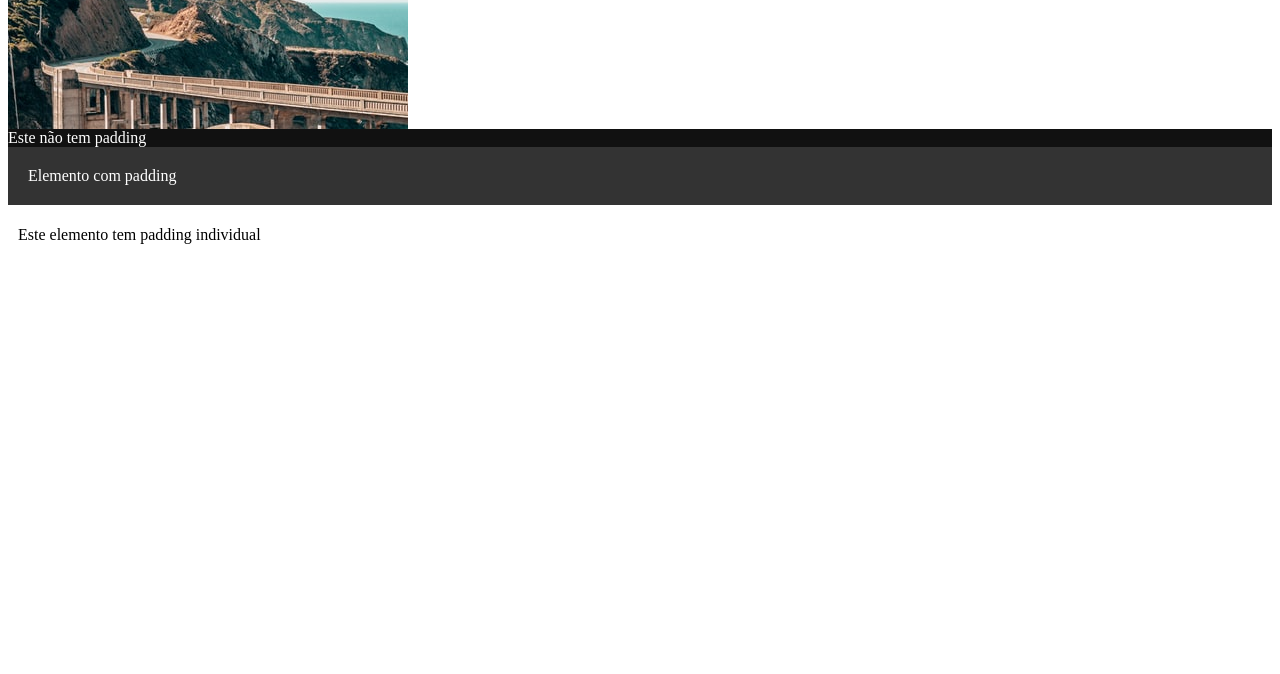
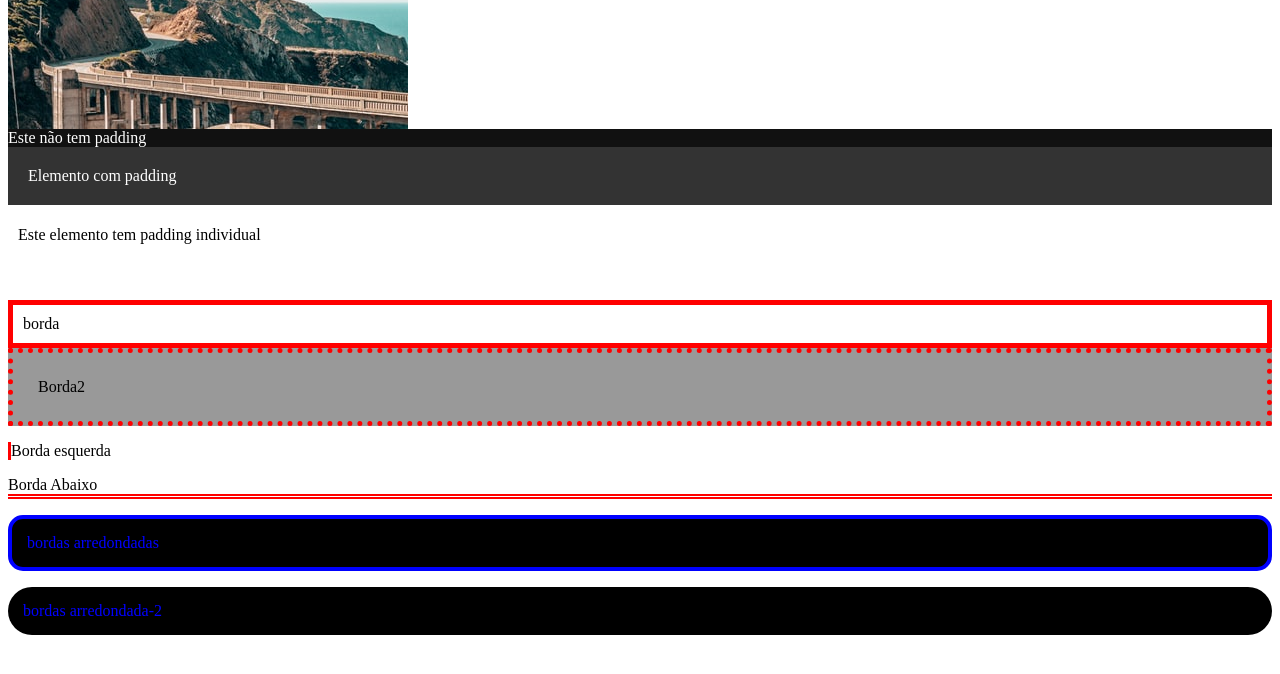
Before and after one commit to LariAraujo1/13-03-html, a plain HTML site: page index.html in a window 1280 px wide. Shown: the part 2164-2838 px from the top of the page. Drawn offline with Linux system fonts and the light colour scheme.

Commit message:
21. bordas

```diff
--- a/css/style.css
+++ b/css/style.css
@@ -145,3 +145,32 @@
 }
 
   /*padding:5px 20px 40px 10px; pensar na ordem no relogio que gira pracima - direita -baixo -esquerda, os valores são colocados nessa ordem */
+
+  .border{
+    border:5px solid red;
+    padding:10px;
+  }
+  .Border2{
+    border: 5px dotted red;
+    padding:25px;
+    background-color: #999;
+  }
+  .border-esquerda{
+    border-left:3px solid red;
+  }
+  .border-abaixo{
+    border-bottom:5px double red;
+  }
+  .arredondada{
+    border:4px solid blue;
+    background-color:#000;
+    color: blue;
+    padding:15px;
+    border-radius:15px;
+  }
+  .arredondada-2{
+    background-color:#000;
+    color: blue;
+    padding:15px;
+    border-radius:25px;
+  }
--- a/index.html
+++ b/index.html
@@ -117,5 +117,17 @@
 
     <p class="padding-individual">Este elemento tem padding individual</p>
 
+    <!-- 21 bordas -->
+
+    <div class="border">borda</div>
+    <div class="Border2">Borda2</div>
+
+    <p class="border-esquerda">Borda esquerda</p>
+    <p class="border-abaixo">Borda Abaixo</p>
+
+    <p class="arredondada">bordas arredondadas</p>
+    <p class="arredondada-2">bordas arredondada-2</p>
+
+
 </body>
 </html>
```
